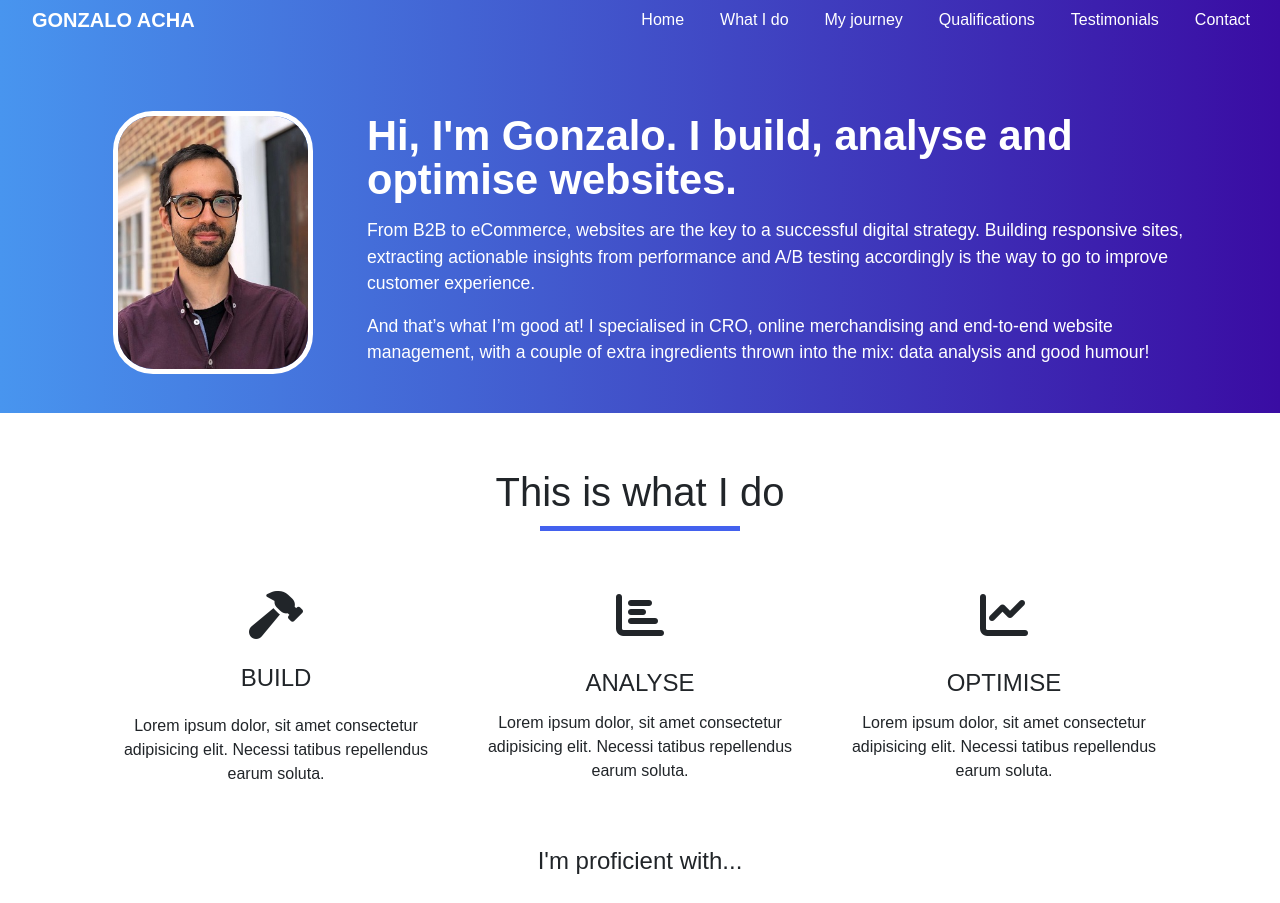
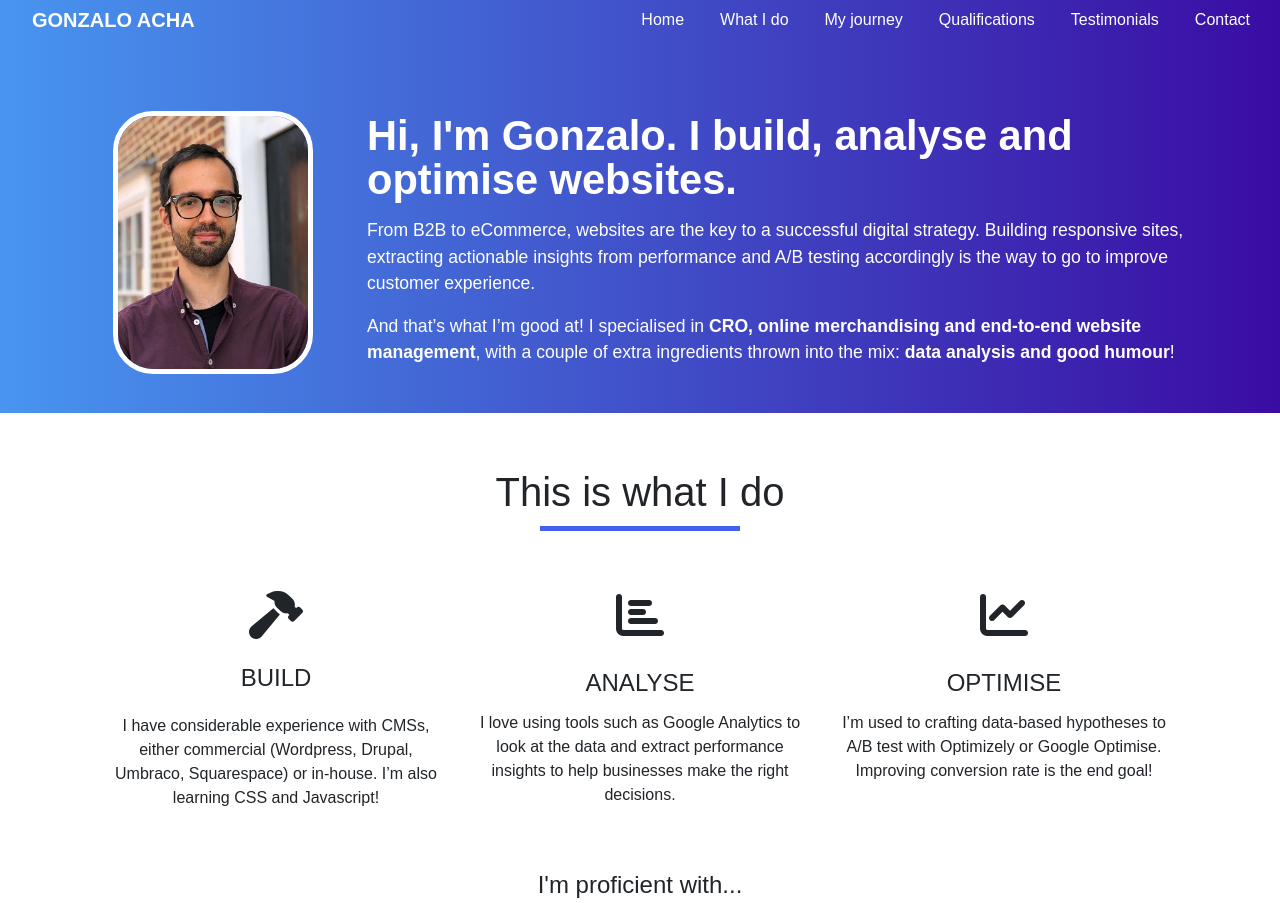
Before and after one commit to gonzaloacha/gonzaloacha.github.io, a plain HTML site: page index.html in a window 1280 px wide. Shown: the top 903 px of the page. Drawn offline with nearby package versions, Linux system fonts and the light colour scheme; some packages are replaced by stand-ins of ours; a script that the page names is missing; a web font is replaced by a local one.

Commit message:
Update index.html

```diff
--- a/index.html
+++ b/index.html
@@ -69,9 +69,8 @@
                     </p>
                     <p class="promo-text">From B2B to eCommerce, websites are the key to a successful digital strategy. Building responsive sites, extracting actionable
                         insights from performance and A/B testing accordingly is the way to go to improve customer experience.</p>
-                    <p class="promo-text">And that’s what I’m good at! I specialised in CRO, online
-                        merchandising and end-to-end website management, with a couple of extra ingredients thrown into the mix: data analysis and good humour!</p>
-                    <!-- <a href="#"><img src="images/play-64.png" class="play-btn">Watch our corporate video</a> -->
+                    <p class="promo-text">And that’s what I’m good at! I specialised in <b>CRO, online
+                        merchandising and end-to-end website management</b>, with a couple of extra ingredients thrown into the mix: <b>data analysis and good humour</b>!</p>
                 </div>
 
             </div>
@@ -88,27 +87,24 @@
             <h1 class="title">This is what I do</h1>
             <div class="row text-center">
                 <div class="col-md-4 services build">
-                    <!-- <img src="images/another-marketing-icon-3.jpg" alt="" class="services-img"> -->
                     <i class="fas fa-hammer fa-3x"></i>
                     <h4>BUILD</h4>
                     <p>
-                    <div class="5">Lorem ipsum dolor, sit amet consectetur adipisicing elit. Necessi tatibus repellendus
-                        earum soluta.</div>
+                    <div class="5">I have considerable experience with CMSs, either commercial
+                        (Wordpress, Drupal, Umbraco, Squarespace) or in-house. I’m also learning CSS and Javascript! </div>
                     </p>
                 </div>
                 <div class="col-md-4 services analyse">
-                    <!-- <img src="images/email-icon-services.png" alt="" class="services-img"> -->
                     <i class="fas fa-chart-bar fa-3x"></i>
                     <h4>ANALYSE</h4>
-                    <p>Lorem ipsum dolor, sit amet consectetur adipisicing elit. Necessi tatibus repellendus
-                        earum soluta.</p>
+                    <p>I love using tools such as Google Analytics to look at the data and extract performance insights to help businesses
+                        make the right decisions.</p>
                 </div>
                 <div class="col-md-4 services optimise">
-                    <!-- <img src="images/another-icon-services-2.png" alt="" class="services-img"> -->
                     <i class="fas fa-chart-line fa-3x"></i>
                     <h4>OPTIMISE</h4>
-                    <p>Lorem ipsum dolor, sit amet consectetur adipisicing elit. Necessi tatibus repellendus
-                        earum soluta.</p>
+                    <p>I’m used to crafting data-based hypotheses to A/B test with Optimizely or Google Optimise.
+                        Improving conversion rate is the end goal!</p>
                 </div>
             </div>
             <!-- <button type="button" class="btn btn-primary">Add me on LinkedIn!</button> -->
```
